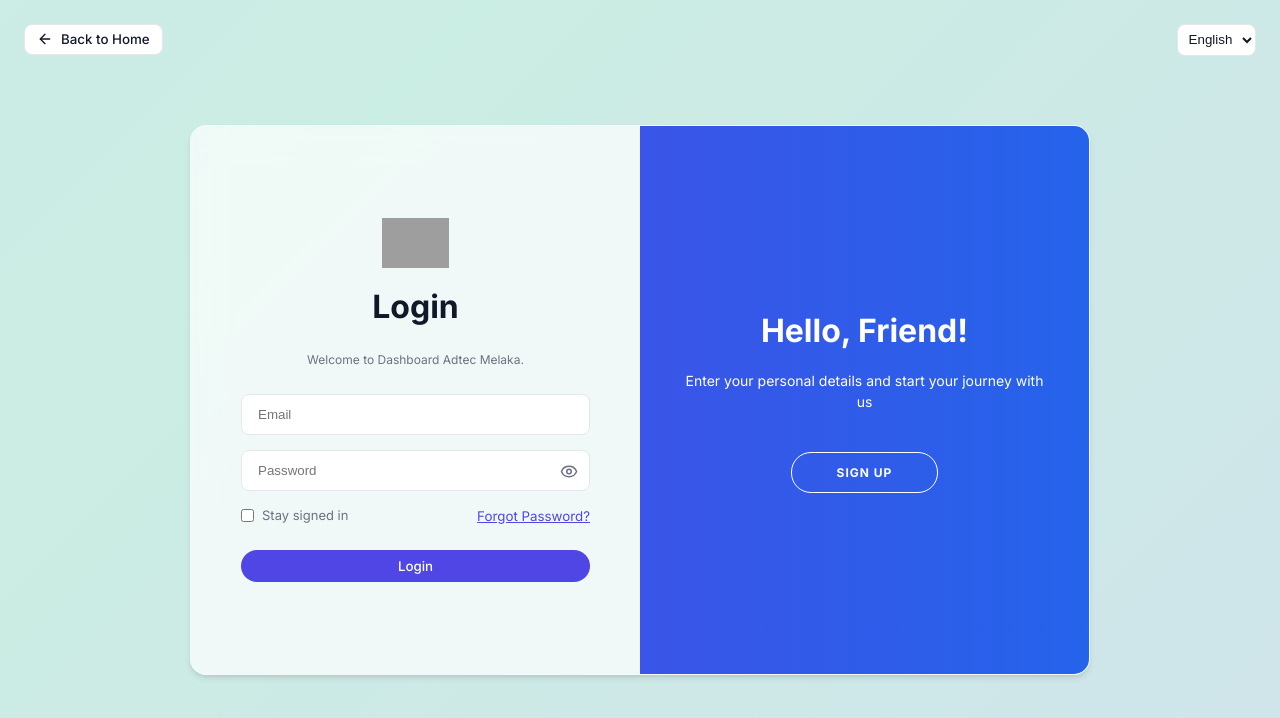
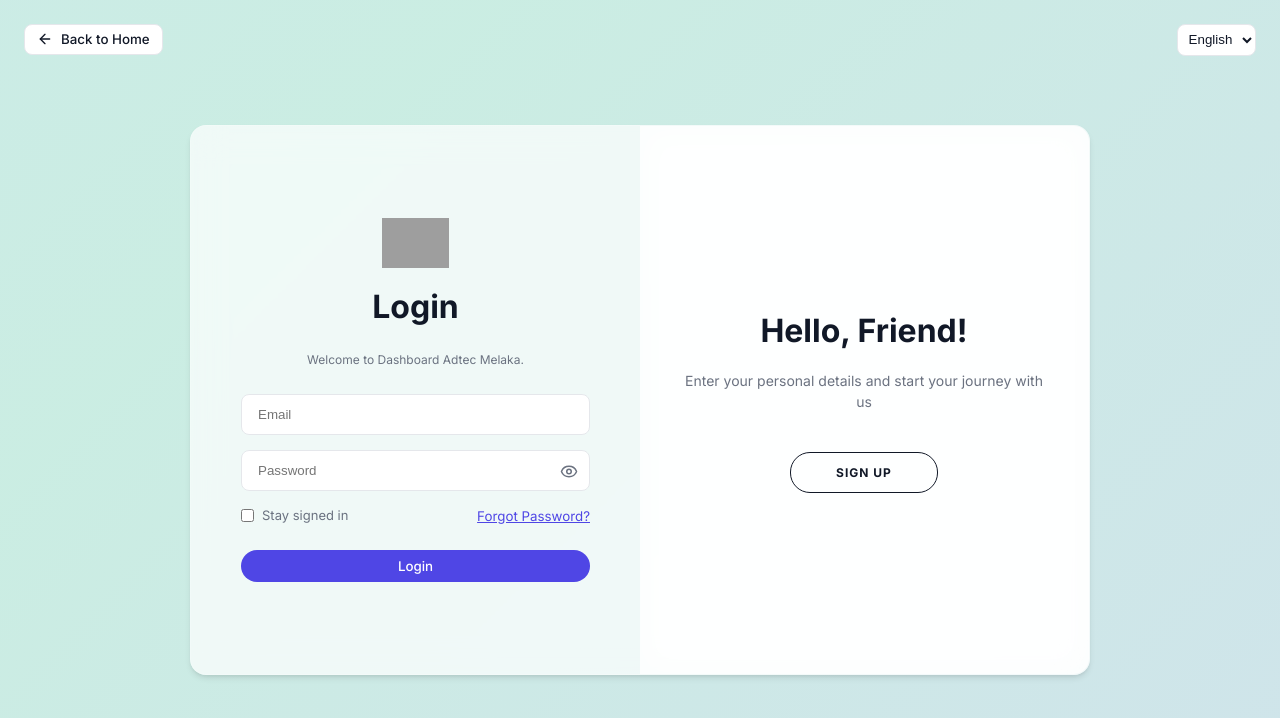
Before and after one commit to Nyx-10/dashboard-information, a React (Vite) app: page / in a window 1280 px wide. Both pictures are taken after a click on the button "Start Now". Shown: the top 718 px of the page. Built offline with nearby package versions, Linux system fonts and the light colour scheme; no server answers; the database is empty; grey boxes are pictures that could not be loaded.

Commit message:
style: change overlay panel to match the form background and text color

```diff
--- a/src/pages/DoubleSliderAuthView.jsx
+++ b/src/pages/DoubleSliderAuthView.jsx
@@ -232,18 +232,18 @@ export function DoubleSliderAuthView({
         <div className="ds-overlay-container">
           <div className="ds-overlay">
             <div className="ds-overlay-panel ds-overlay-left">
-              <h1 style={{ color: 'white', fontSize: '32px', marginBottom: '15px' }}>Welcome Back!</h1>
-              <p style={{ marginBottom: '20px', fontSize: '14px', lineHeight: '1.5' }}>
+              <h1 style={{ color: 'var(--text-main)', fontSize: '32px', marginBottom: '15px' }}>Welcome Back!</h1>
+              <p style={{ color: 'var(--text-muted)', marginBottom: '20px', fontSize: '14px', lineHeight: '1.5' }}>
                 To keep connected with us please login with your personal info
               </p>
-              <button className="ds-ghost-btn" onClick={() => setIsRightPanelActive(false)}>Sign In</button>
+              <button className="ds-ghost-btn" style={{ borderColor: 'var(--text-main)', color: 'var(--text-main)' }} onClick={() => setIsRightPanelActive(false)}>Sign In</button>
             </div>
             <div className="ds-overlay-panel ds-overlay-right">
-              <h1 style={{ color: 'white', fontSize: '32px', marginBottom: '15px' }}>Hello, Friend!</h1>
-              <p style={{ marginBottom: '20px', fontSize: '14px', lineHeight: '1.5' }}>
+              <h1 style={{ color: 'var(--text-main)', fontSize: '32px', marginBottom: '15px' }}>Hello, Friend!</h1>
+              <p style={{ color: 'var(--text-muted)', marginBottom: '20px', fontSize: '14px', lineHeight: '1.5' }}>
                 Enter your personal details and start your journey with us
               </p>
-              <button className="ds-ghost-btn" onClick={() => setIsRightPanelActive(true)}>Sign Up</button>
+              <button className="ds-ghost-btn" style={{ borderColor: 'var(--text-main)', color: 'var(--text-main)' }} onClick={() => setIsRightPanelActive(true)}>Sign Up</button>
             </div>
           </div>
         </div>
--- a/src/pages/double-slider.css
+++ b/src/pages/double-slider.css
@@ -66,12 +66,15 @@
 }
 
 .ds-overlay {
-  background: var(--primary, #3b82f6);
-  background: linear-gradient(to right, var(--primary, #3b82f6), #2563eb);
+  background: var(--glass-bg, rgba(22, 24, 35, 0.5));
+  backdrop-filter: blur(16px);
+  -webkit-backdrop-filter: blur(16px);
+  border-left: 1px solid var(--glass-border, rgba(255,255,255,0.1));
+  border-right: 1px solid var(--glass-border, rgba(255,255,255,0.1));
   background-repeat: no-repeat;
   background-size: cover;
   background-position: 0 0;
-  color: #FFFFFF;
+
   position: relative;
   left: -100%;
   height: 100%;
```
